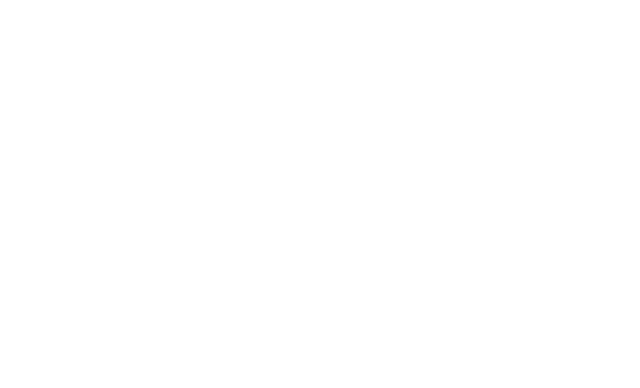
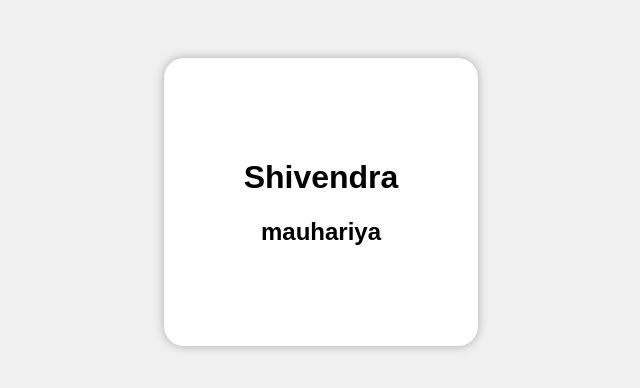
Before and after one commit to Shivendradada123/Age-Calculator, a plain HTML site: page pratice 02/index.html in a window 1280 px wide. Shown: the whole page, without its empty margins (319-959 px from the left). Drawn offline with Linux system fonts and the light colour scheme.

Commit message:
new keyboard

```diff
--- a/pratice 02/index.html
+++ b/pratice 02/index.html
@@ -4,8 +4,26 @@
     <meta charset="UTF-8">
     <meta name="viewport" content="width=device-width, initial-scale=1.0">
     <title>Document</title>
+    <style>
+         body {
+      font-family: Arial, sans-serif;
+      text-align: center;
+      background: #f0f0f0;
+      padding: 50px;
+    }
+        div{
+            background: white;
+      padding: 80px;
+      border-radius: 20px;
+      box-shadow: 0 0 10px #aaa;
+      display: inline-block;
+        }
+    </style>
 </head>
 <body>
-
+   <div >
+    <span><h1>Shivendra</h1></span>
+    <span><h2>mauhariya</h2></span>
+   </div>
 </body>
 </html>
```
